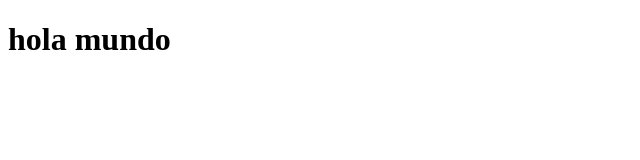
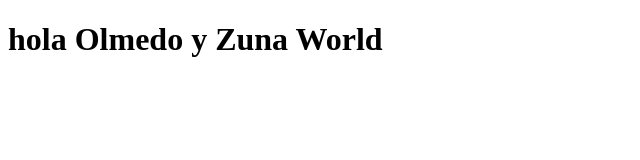
Before and after one commit to yas78120/Lab1, a website: page index.html in a window 1280 px wide. Shown: the whole page, without its empty margins (0-640 px from the left). Drawn offline with Linux system fonts and the light colour scheme.

Commit message:
nuevas inserciones

```diff
--- a/index.html
+++ b/index.html
@@ -6,6 +6,6 @@
     <title>Document</title>
 </head>
 <body>
-    <h1>hola mundo</h1>
+    <h1>hola Olmedo y Zuna World </h1>
 </body>
 </html>
```
